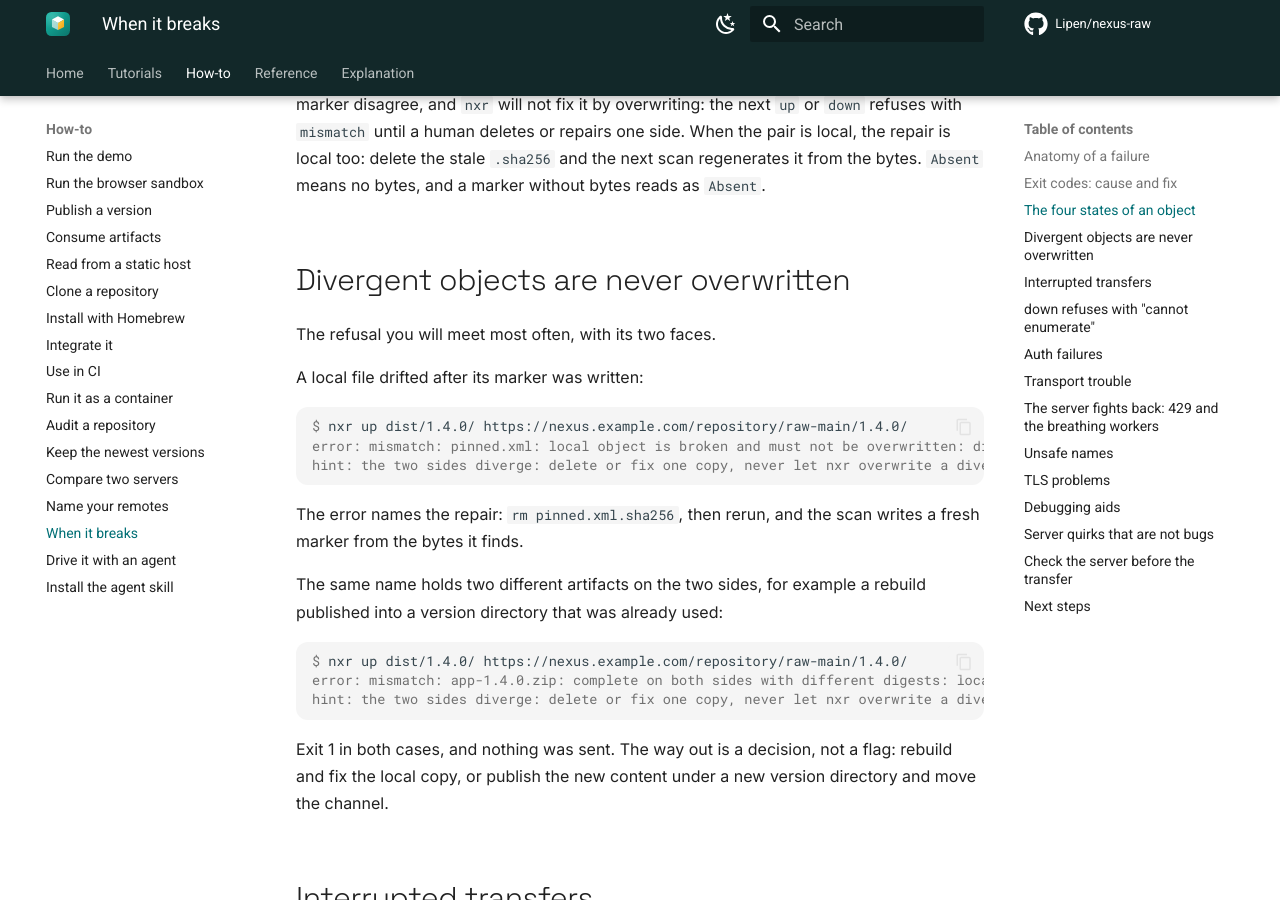
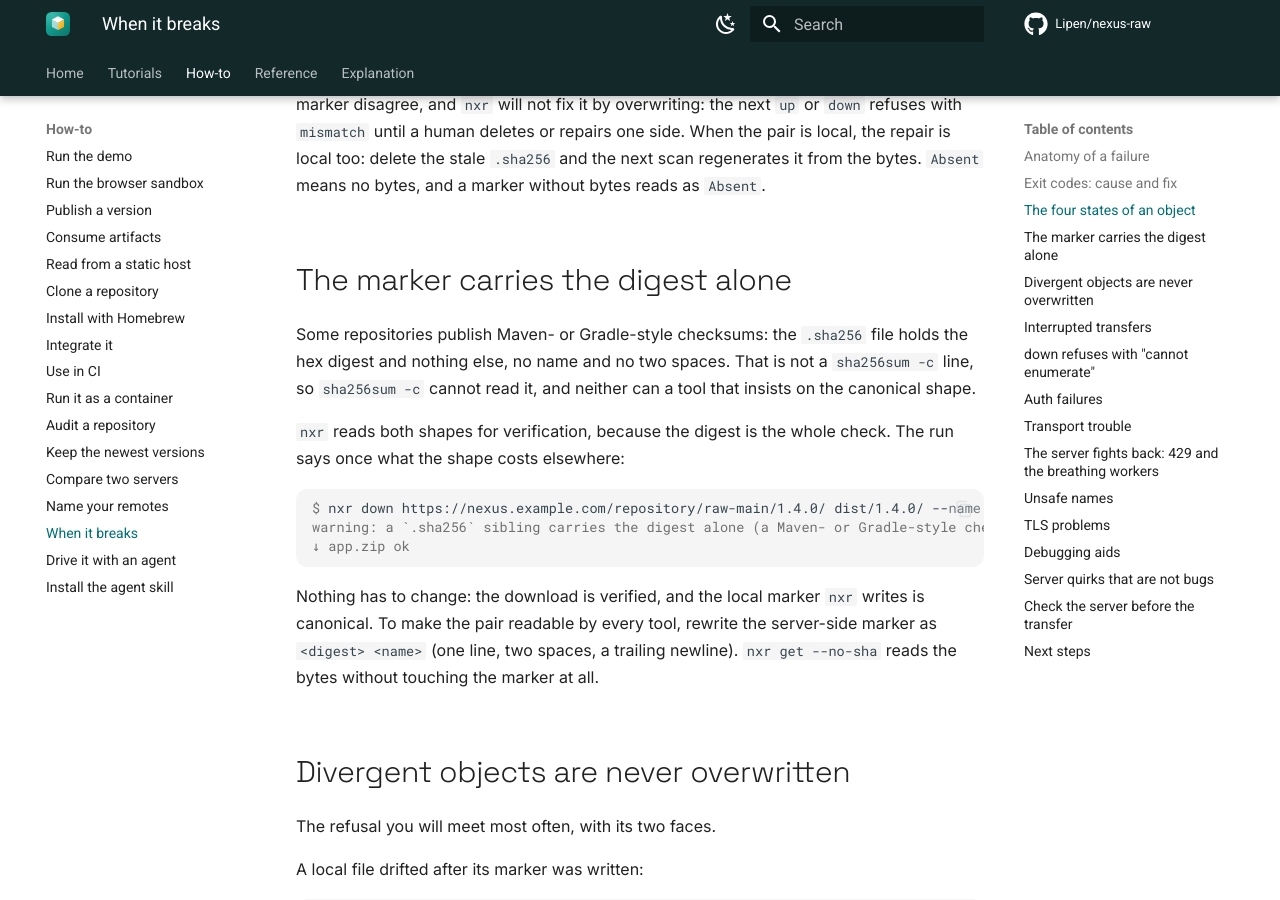
Before and after one commit to Lipen/nexus-raw, an MkDocs documentation site: the page built from docs/how-to/troubleshoot.md, in a window 1280 px wide and 900 px high, scrolled down 2388 px. Built offline with MkDocs 1.6.1 and Material for MkDocs 9.7.7, drawn with Linux system fonts in a browser that asks for light colours; comment, search, counter and statistics services are not loaded.

Commit message:
core: verify notes a bare checksum marker, and the docs catch up

````diff
--- a/docs/how-to/troubleshoot.md
+++ b/docs/how-to/troubleshoot.md
@@ -55,6 +55,24 @@ stateDiagram-v2
 `Broken` means bytes and marker disagree, and `nxr` will not fix it by overwriting: the next `up` or `down` refuses with `mismatch` until a human deletes or repairs one side.
 When the pair is local, the repair is local too: delete the stale `.sha256` and the next scan regenerates it from the bytes.
 `Absent` means no bytes, and a marker without bytes reads as `Absent`.
+
+## The marker carries the digest alone
+
+Some repositories publish Maven- or Gradle-style checksums: the `.sha256` file holds the hex digest and nothing else, no name and no two spaces.
+That is not a `sha256sum -c` line, so `sha256sum -c` cannot read it, and neither can a tool that insists on the canonical shape.
+
+`nxr` reads both shapes for verification, because the digest is the whole check.
+The run says once what the shape costs elsewhere:
+
+```console
+$ nxr down https://nexus.example.com/repository/raw-main/1.4.0/ dist/1.4.0/ --name app.zip
+warning: a `.sha256` sibling carries the digest alone (a Maven- or Gradle-style checksum): `sha256sum -c` cannot read it, and the bytes are verified anyway
+↓ app.zip ok
+```
+
+Nothing has to change: the download is verified, and the local marker `nxr` writes is canonical.
+To make the pair readable by every tool, rewrite the server-side marker as `<digest>  <name>` (one line, two spaces, a trailing newline).
+`nxr get --no-sha` reads the bytes without touching the marker at all.
 
 ## Divergent objects are never overwritten
 
--- a/docs/reference/api.md
+++ b/docs/reference/api.md
@@ -256,7 +256,7 @@ The NDJSON shapes are fixed by golden tests, and `Event::to_json()` is the singl
 | `Removing { name }` | before a name's DELETEs go out | `{"event":"removing","name":"a.zip"}` |
 | `Removed { name }` | when at least one of the name's objects was deleted | `{"event":"removed","name":"a.zip"}` |
 | `Missing { name }` | when every DELETE of the name answered 404 | `{"event":"missing","name":"a.zip"}` |
-| `Warning { text }` | when an enumeration left out rows the protocol cannot carry (a search name outside the artifact grammar) | `{"event":"warning","text":"the search listing holds 1 name(s) outside the artifact grammar: …"}` |
+| `Warning { text }` | when an enumeration left out rows the protocol cannot carry (a search name outside the artifact grammar), or when a `.sha256` sibling carries the digest alone (a Maven-style checksum, said once per run) | `{"event":"warning","text":"the search listing holds 1 name(s) outside the artifact grammar: …"}` |
 | `Summary(Summary)` | last event of every transfer | `{"event":"summary","kind":"transfer","uploaded":1,"downloaded":0,"skipped":2,"sealed":0,"removed":0,"failed":[],"failures":[]}` |
 
 `dir` renders as the state prefix: `Dir::Up` → `"uploading"`, `Dir::Down` → `"downloading"`.
````
Also changed, not shown: docs/reference/cli.md (+2 -1 lines), skills/nxr/SKILL.md (+5 -2 lines), 3 other files.
